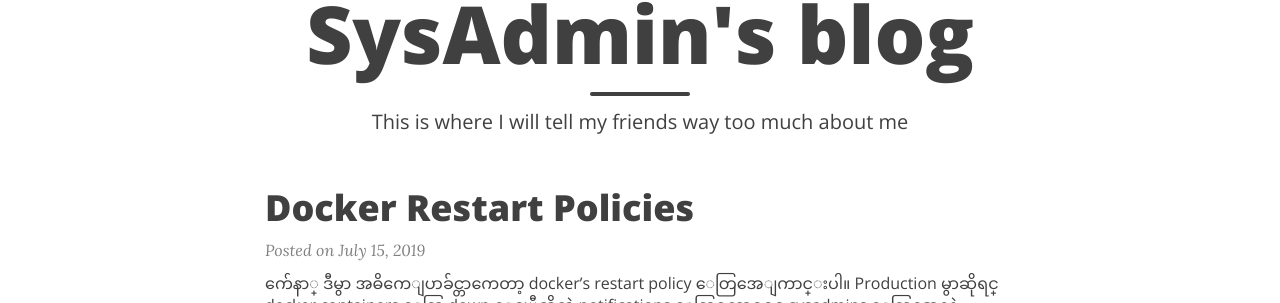
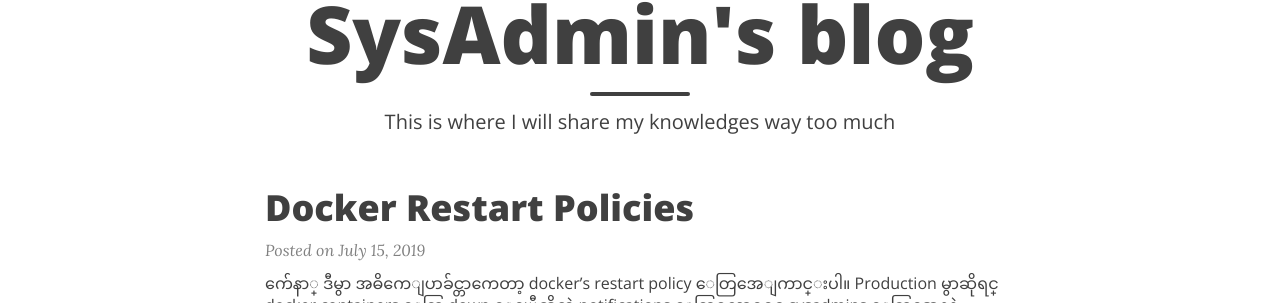
Before and after one commit to waiyanwh/waiyanwh.github.io, a Jekyll site: the page built from index.html, in a window 1280 px wide and 900 px high. Shown: the part 141-444 px from the top of the window. Built offline with Jekyll 4.4.1, drawn with Linux system fonts in a browser that asks for light colours; nearby versions of some CDN libraries; the list of posts is cut into pages by our own code.

```diff
--- a/_config.yml
+++ b/_config.yml
@@ -117,7 +117,8 @@ url-pretty: "waiyanwh.github.io"  # eg. "deanattali.com/beautiful-jekyll"
 # --- Comments --- #
 
 # Fill in your Disqus shortname (NOT the userid) if you want to support Disqus comments
-# disqus: ""
+disqus:
+  shortname: waiyanwh-github-io
 
 # If you want to use JustComments fill with the API Key
 #just-comments: "ABCD-EFGH-IJKL"
--- a/index.html
+++ b/index.html
@@ -1,8 +1,8 @@
 ---
 layout: page
 title: SysAdmin's blog
-subtitle: This is where I will tell my friends way too much about me
-use-site-title: true
+subtitle: This is where I will share my knowledges way too much
+use-site-title: false
 ---
 
 <div class="posts-list">
```
